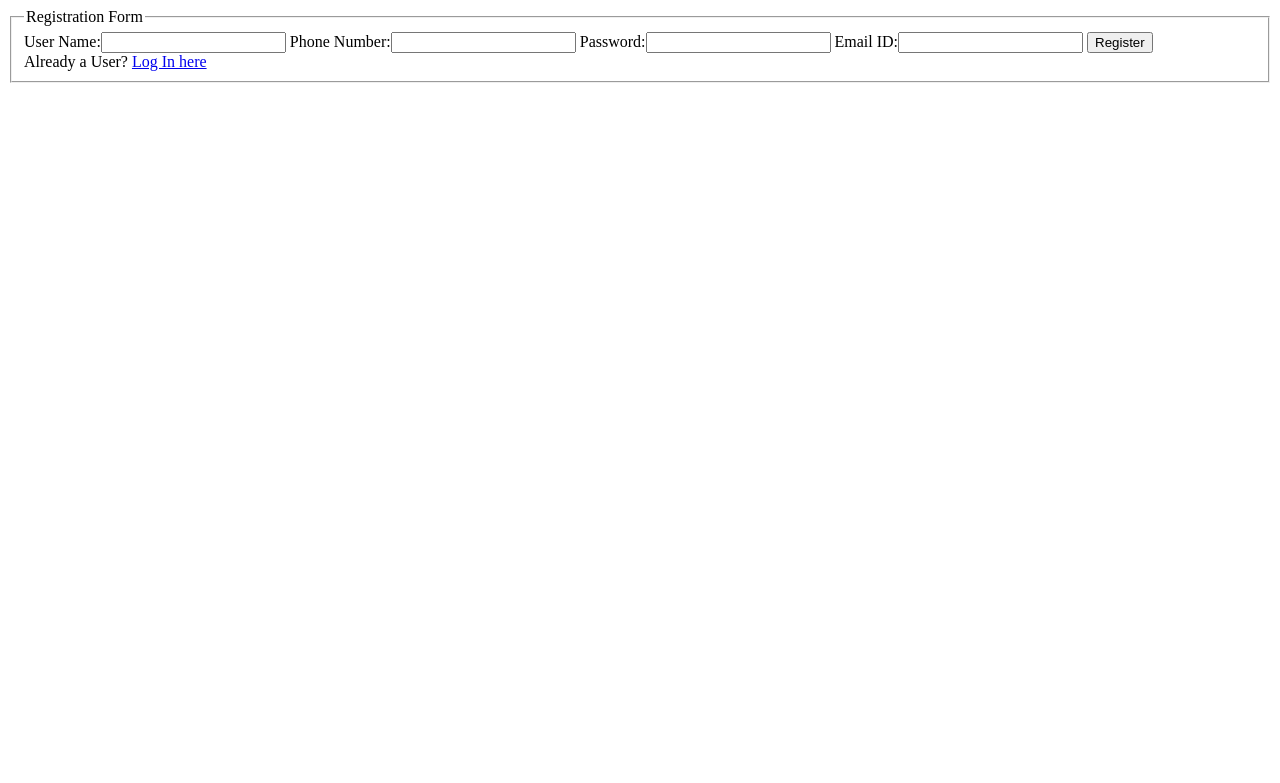
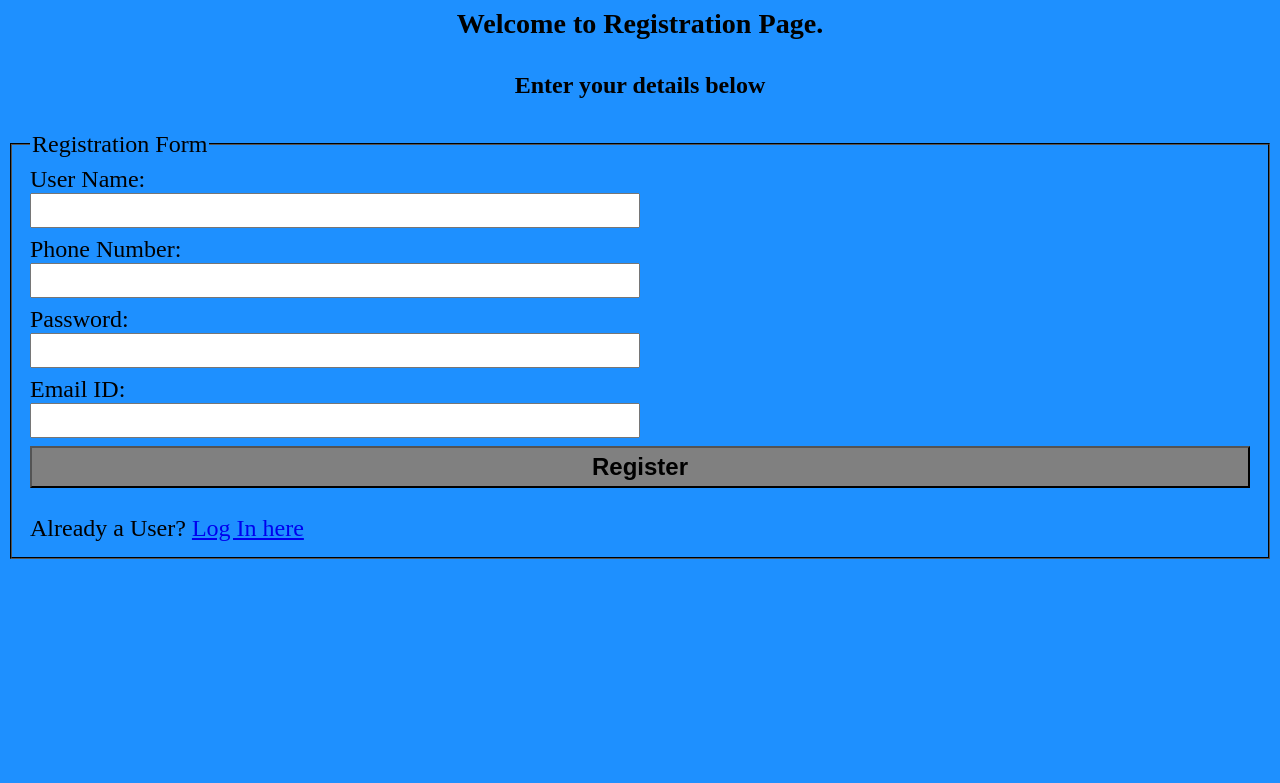
Before and after one commit to git-gagan/Quiz_App, a Django app: page / in a window 1280 px wide. Shown: the top 783 px of the page. Run offline with Django 3.2, Linux system fonts and the light colour scheme.

Commit message:
Added stylesheet for registration/login/verfication

```diff
--- /dev/null
+++ b/MarvelQuiz/static/styles.css
@@ -0,0 +1,31 @@
+body{
+    background-color: dodgerblue;
+    font-family: "Comic Sans";
+    font-size: 1.5rem;
+}
+
+button{
+    font-size: 1.5rem;
+    font-weight: bold;
+    padding:0.3rem;
+    display:block;
+    margin-top: 0.5rem;
+    width: 100%;
+    background-color:grey
+}
+
+button:hover{
+    background-color:antiquewhite;
+    color: dodgerblue;
+}
+
+input{
+    display:block;
+    width: 50%;
+    margin-bottom: 0.5rem;
+    padding:0.5rem
+}
+
+fieldset{
+    border: 2px groove black
+}
--- a/MarvelQuiz/templates/Registration_form.html
+++ b/MarvelQuiz/templates/Registration_form.html
@@ -1,3 +1,11 @@
+{% load static %}
+<head>
+    <link rel="stylesheet" href="{% static 'styles.css' %}"/>
+</head>
+<center>
+    <h3>Welcome to Registration Page.</h3>
+    <h4>Enter your details below</h4>
+</center>
 {% if error %}
 <p>{{ error }}</p>
 {% endif %}
--- a/MarvelQuiz/templates/Verification.html
+++ b/MarvelQuiz/templates/Verification.html
@@ -1,3 +1,8 @@
+{% load static %}
+<head>
+    <link rel="stylesheet" href="{% static 'styles.css' %}"/>
+</head>
+<h3>Verify your email:</h3>
 <form method="POST">
     {% csrf_token %}
     <label for="verify">OTP: </label>
```
Also changed, not shown: MarvelQuiz/templates/LogInform.html (+9 -3 lines), db.sqlite3.
